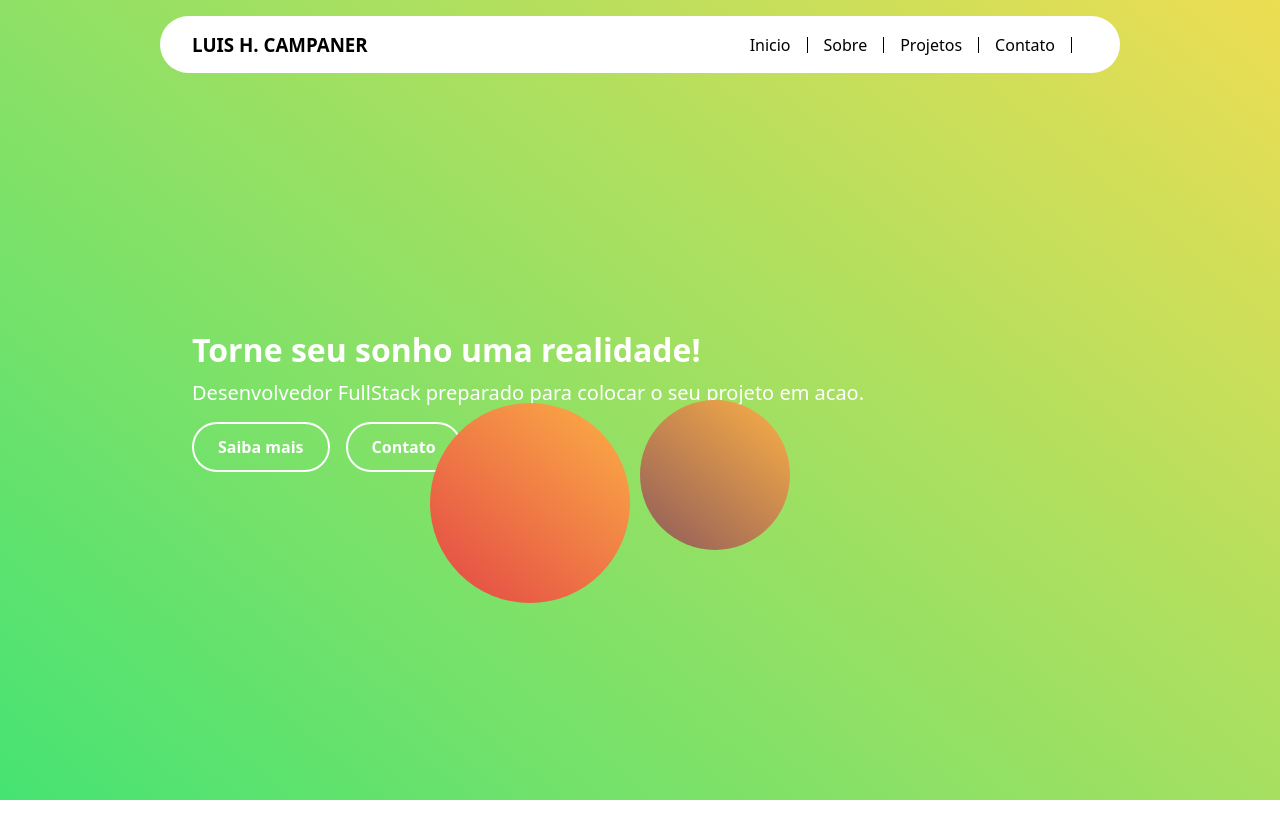
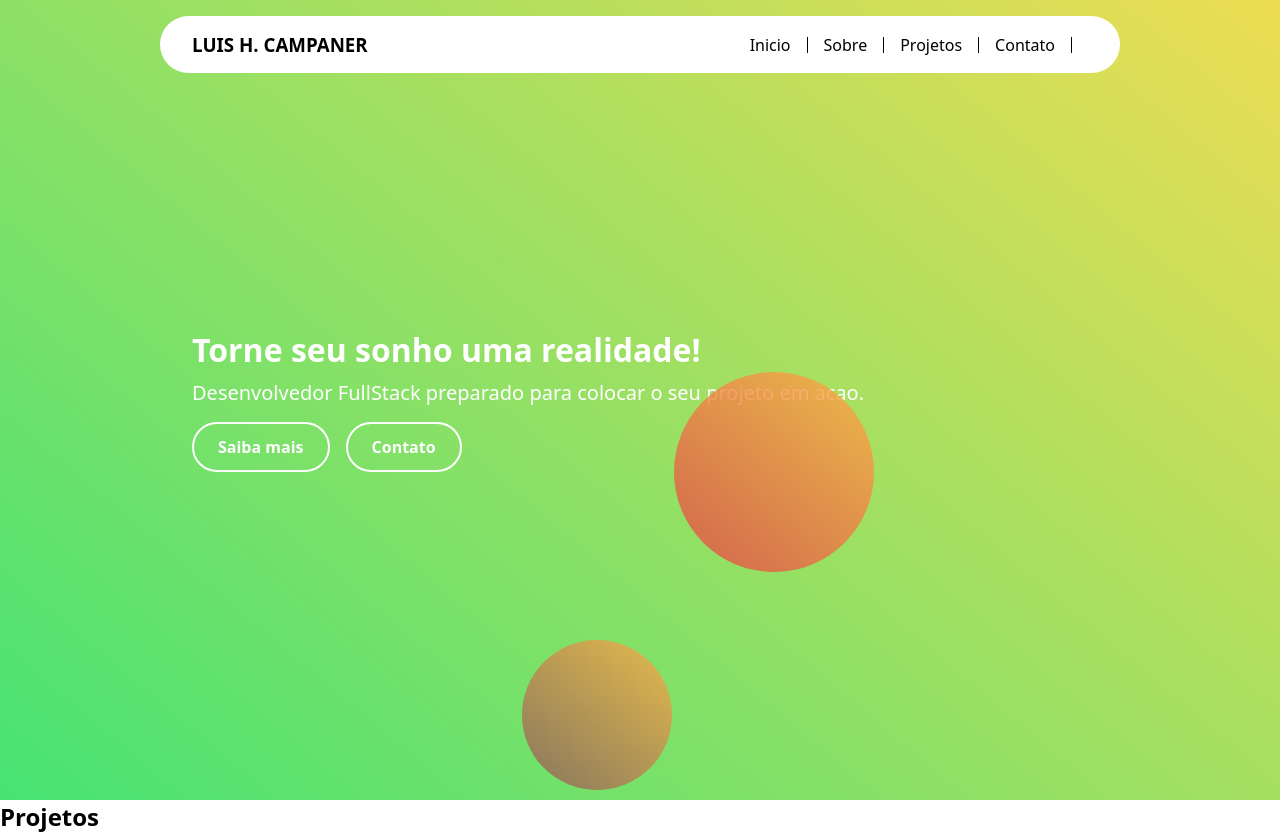
Before and after one commit to OutraContaDoLuis/portifolio, a React (Vite) app: page / in a window 1280 px wide. Before the commit the page ends 800 px from the top, so only its background shows below. Built offline with nearby package versions, Linux system fonts and the light colour scheme.

Commit message:
Adicionando animations HomePage pt 2

```diff
--- a/src/pages/HomePage.jsx
+++ b/src/pages/HomePage.jsx
@@ -19,6 +19,9 @@ function HomePage() {
                         </div>
                     </div>
                 </div>
+                <div className="box max--content">
+                    <h2>Projetos</h2>
+                </div>
             </div>
 
         </>
--- a/src/styles/HomePage.css
+++ b/src/styles/HomePage.css
@@ -39,10 +39,10 @@
   left: calc(50% + 200px);
 
   animation-name: movementCircle1;
-  animation-duration: 10s;
+  animation-duration: 60s;
   animation-iteration-count: infinite;
 
-  opacity: 1;
+  opacity: 0.8;
 }
 
 .circle2 {
@@ -56,29 +56,56 @@
   top: calc(50%);
   left: calc(50% );
 
-  opacity: 1;
+  animation-name: movementCircle2;
+  animation-duration: 70s;
+  animation-iteration-count: infinite;
+
+  opacity: 0.8;
 }
 
 @keyframes movementCircle1 {
   0% {
-    left: calc(50% - 200px);
-    top: calc(50% + 50px);
+    left: 0px;
+    top: 0px;
   }
   25% {
-    left: calc(50% - 230px);
-    top: calc(50%);
+    left: calc(100% - 210px);
+    top: calc(100% - 210px);
   }
   50% {
     right: calc(50% - 180x);
-    top: calc(50%);
+    top: 0px;
   }
   75% {
-    right: calc(50% - 180x);
+    left: 0px;
+    top: calc(100% - 210px);
+  }
+  100% {
+    left: 0px;
+    top: 0px;
+  }
+}
+
+@keyframes movementCircle2 {
+  0% {
+    left: calc(100% - 160px);
+    top: calc(100% - 160px);
+  }
+  25% {
+    left: 10px;
+    top: calc(100% - 160px);
+  }
+  50% {
+    left: calc(100% - 160px);
+    top: 10px;
+  }
+  75% {
+    left: calc(50% - 180px);
     top: calc(50% + 10px);
   }
   100% {
-    left: calc(50% - 200px);
-    top: calc(50% + 50px);
+    left: calc(100% - 160px);
+    top: calc(100% - 160px);
   }
 }
 
```
